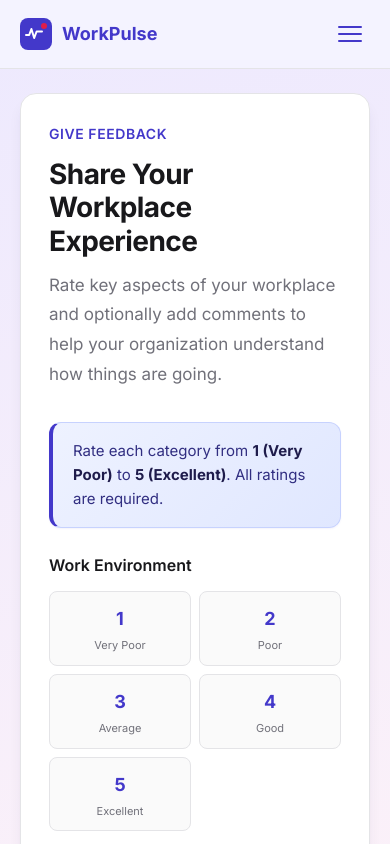
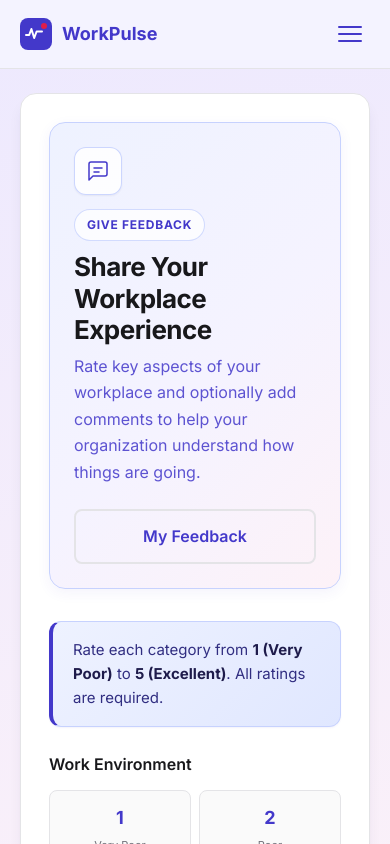
Before and after one commit to IS-PROJECT-2026/employee-morale-166999, a React (Vite) app: page /feedback in a window 390 px wide. Shown: the top 844 px of the page. Built offline with nearby package versions, Linux system fonts and the light colour scheme; no server answers; the database is empty; sample sign-in values are in the browser's storage.

Commit message:
style: improve feedback interface
Refine the feedback form layout, validation states, and responsive presentation.

Closes #10

```diff
--- a/src/components/Feedback/Feedback.css
+++ b/src/components/Feedback/Feedback.css
@@ -314,3 +314,106 @@
     grid-template-columns: repeat(2, minmax(0, 1fr));
   }
 }
+
+.feedback-page-header {
+  display: flex;
+  align-items: flex-start;
+  justify-content: space-between;
+  gap: 1.5rem;
+  margin-bottom: 2rem;
+  padding: 1.75rem 1.875rem;
+  background: linear-gradient(135deg, #eef2ff 0%, #f5f3ff 55%, #fdf2f8 100%);
+  border: 1px solid #c7d2fe;
+  border-radius: var(--radius-xl);
+  box-shadow: 0 4px 14px rgba(67, 56, 202, 0.06);
+}
+
+.feedback-page-header__main {
+  display: flex;
+  align-items: flex-start;
+  gap: 1.125rem;
+  flex: 1;
+  min-width: 0;
+}
+
+.feedback-page-header__icon {
+  display: inline-flex;
+  align-items: center;
+  justify-content: center;
+  flex-shrink: 0;
+  width: 3rem;
+  height: 3rem;
+  color: var(--color-primary);
+  background-color: rgba(255, 255, 255, 0.85);
+  border: 1px solid rgba(199, 210, 254, 0.9);
+  border-radius: var(--radius-lg);
+  box-shadow: var(--shadow-sm);
+}
+
+.feedback-page-header__icon svg {
+  width: 1.5rem;
+  height: 1.5rem;
+}
+
+.feedback-page-header__content {
+  min-width: 0;
+}
+
+.feedback-page-header__eyebrow {
+  display: inline-flex;
+  align-items: center;
+  margin: 0 0 0.625rem;
+  padding: 0.3125rem 0.75rem;
+  font-size: 0.75rem;
+  font-weight: 700;
+  letter-spacing: 0.06em;
+  text-transform: uppercase;
+  color: var(--color-primary);
+  background-color: rgba(255, 255, 255, 0.75);
+  border: 1px solid rgba(199, 210, 254, 0.8);
+  border-radius: 999px;
+}
+
+.feedback-page-header__title {
+  margin: 0 0 0.5rem;
+  font-size: clamp(1.625rem, 3.5vw, 2.125rem);
+  font-weight: 700;
+  letter-spacing: -0.02em;
+  line-height: 1.2;
+  color: var(--color-text-heading);
+}
+
+.feedback-page-header__text {
+  margin: 0;
+  max-width: 36rem;
+  font-size: 1rem;
+  line-height: 1.65;
+  color: #4338ca;
+  opacity: 0.85;
+}
+
+.feedback-page-header__action {
+  flex-shrink: 0;
+  align-self: center;
+  padding: 0.75rem 1.25rem;
+}
+
+@media (max-width: 768px) {
+  .feedback-page-header {
+    flex-direction: column;
+    align-items: stretch;
+    padding: 1.5rem;
+  }
+
+  .feedback-page-header__action {
+    align-self: stretch;
+    width: 100%;
+  }
+}
+
+@media (max-width: 480px) {
+  .feedback-page-header__main {
+    flex-direction: column;
+    gap: 0.875rem;
+  }
+}
--- a/src/pages/Feedback/Feedback.jsx
+++ b/src/pages/Feedback/Feedback.jsx
@@ -102,12 +102,37 @@ function Feedback() {
   return (
     <EmployeeLayout>
       <div className="employee-panel employee-panel--wide">
-        <p className="employee-panel__eyebrow">Give Feedback</p>
-        <h1 className="employee-panel__title">Share Your Workplace Experience</h1>
-        <p className="employee-panel__text">
-          Rate key aspects of your workplace and optionally add comments to help your
-          organization understand how things are going.
-        </p>
+        <header className="feedback-page-header">
+          <div className="feedback-page-header__main">
+            <span className="feedback-page-header__icon" aria-hidden="true">
+              <svg viewBox="0 0 24 24" fill="none">
+                <path
+                  d="M21 15a2 2 0 01-2 2H7l-4 4V5a2 2 0 012-2h14a2 2 0 012 2v10z"
+                  stroke="currentColor"
+                  strokeWidth="1.5"
+                  strokeLinejoin="round"
+                />
+                <path
+                  d="M8 9h8M8 13h5"
+                  stroke="currentColor"
+                  strokeWidth="1.5"
+                  strokeLinecap="round"
+                />
+              </svg>
+            </span>
+            <div className="feedback-page-header__content">
+              <p className="feedback-page-header__eyebrow">Give Feedback</p>
+              <h1 className="feedback-page-header__title">Share Your Workplace Experience</h1>
+              <p className="feedback-page-header__text">
+                Rate key aspects of your workplace and optionally add comments to help your
+                organization understand how things are going.
+              </p>
+            </div>
+          </div>
+          <Link to="/my-feedback" className="btn btn-secondary feedback-page-header__action">
+            My Feedback
+          </Link>
+        </header>
 
         <form className="feedback-form" onSubmit={handleSubmit} noValidate>
           <div className="feedback-form__scale">
--- a/src/pages/MyFeedback/MyFeedback.jsx
+++ b/src/pages/MyFeedback/MyFeedback.jsx
@@ -121,11 +121,42 @@ function MyFeedback() {
   return (
     <EmployeeLayout>
       <div className="employee-panel employee-panel--wide">
-        <p className="employee-panel__eyebrow">My Feedback</p>
-        <h1 className="employee-panel__title">Your Feedback History</h1>
-        <p className="employee-panel__text">
-          Review your previous workplace feedback submissions. Only you can see your entries.
-        </p>
+        <header className="feedback-page-header">
+          <div className="feedback-page-header__main">
+            <span className="feedback-page-header__icon" aria-hidden="true">
+              <svg viewBox="0 0 24 24" fill="none">
+                <path
+                  d="M9 5H7a2 2 0 00-2 2v12a2 2 0 002 2h10a2 2 0 002-2V7a2 2 0 00-2-2h-2"
+                  stroke="currentColor"
+                  strokeWidth="1.5"
+                  strokeLinecap="round"
+                />
+                <path
+                  d="M9 5a2 2 0 012-2h2a2 2 0 012 2M9 5a2 2 0 002 2h2a2 2 0 002-2"
+                  stroke="currentColor"
+                  strokeWidth="1.5"
+                  strokeLinecap="round"
+                />
+                <path
+                  d="M8 12h8M8 16h5"
+                  stroke="currentColor"
+                  strokeWidth="1.5"
+                  strokeLinecap="round"
+                />
+              </svg>
+            </span>
+            <div className="feedback-page-header__content">
+              <p className="feedback-page-header__eyebrow">My Feedback</p>
+              <h1 className="feedback-page-header__title">Your Feedback History</h1>
+              <p className="feedback-page-header__text">
+                Review your previous workplace feedback submissions. Only you can see your entries.
+              </p>
+            </div>
+          </div>
+          <Link to="/feedback" className="btn btn-primary feedback-page-header__action">
+            Give Feedback
+          </Link>
+        </header>
 
         {activeError && (
           <div className="auth-alert employee-panel__alert" role="alert">
```
